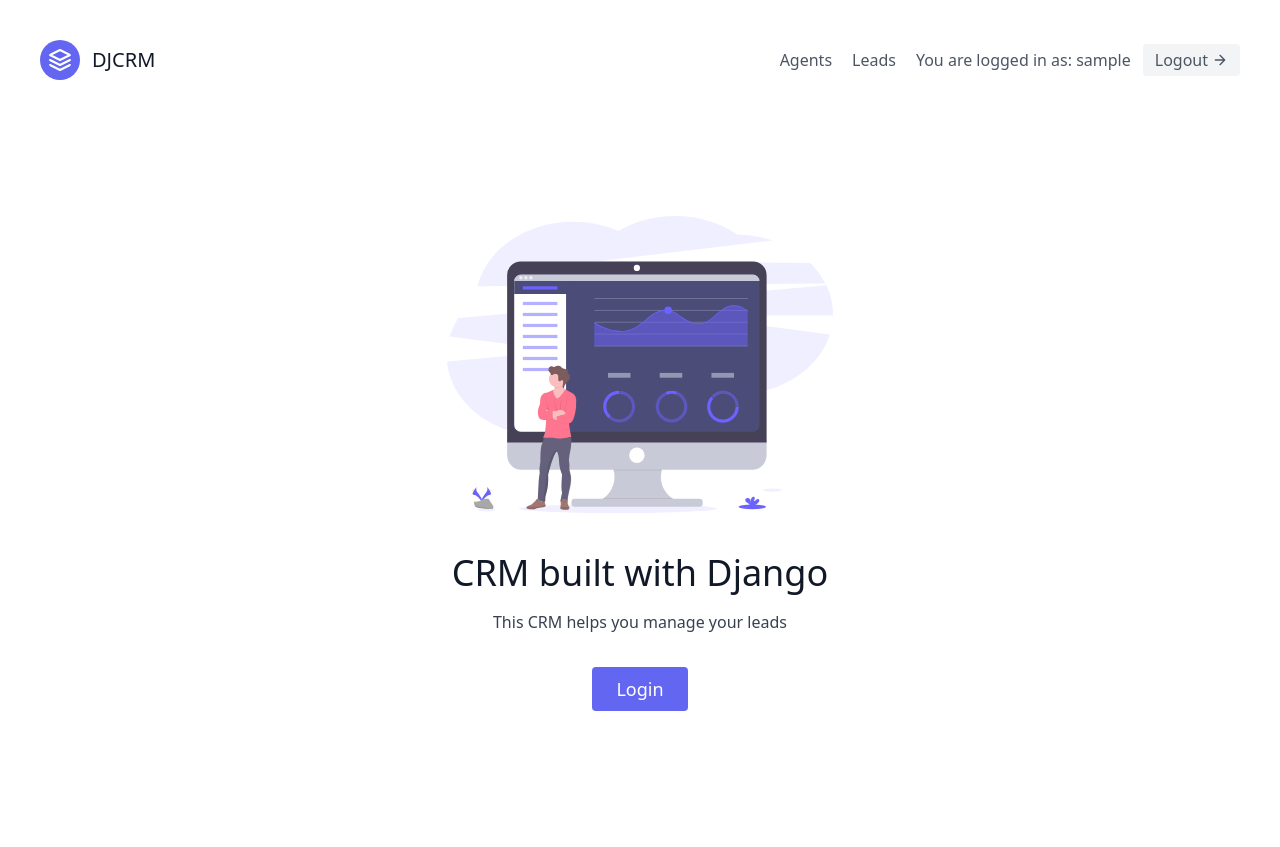
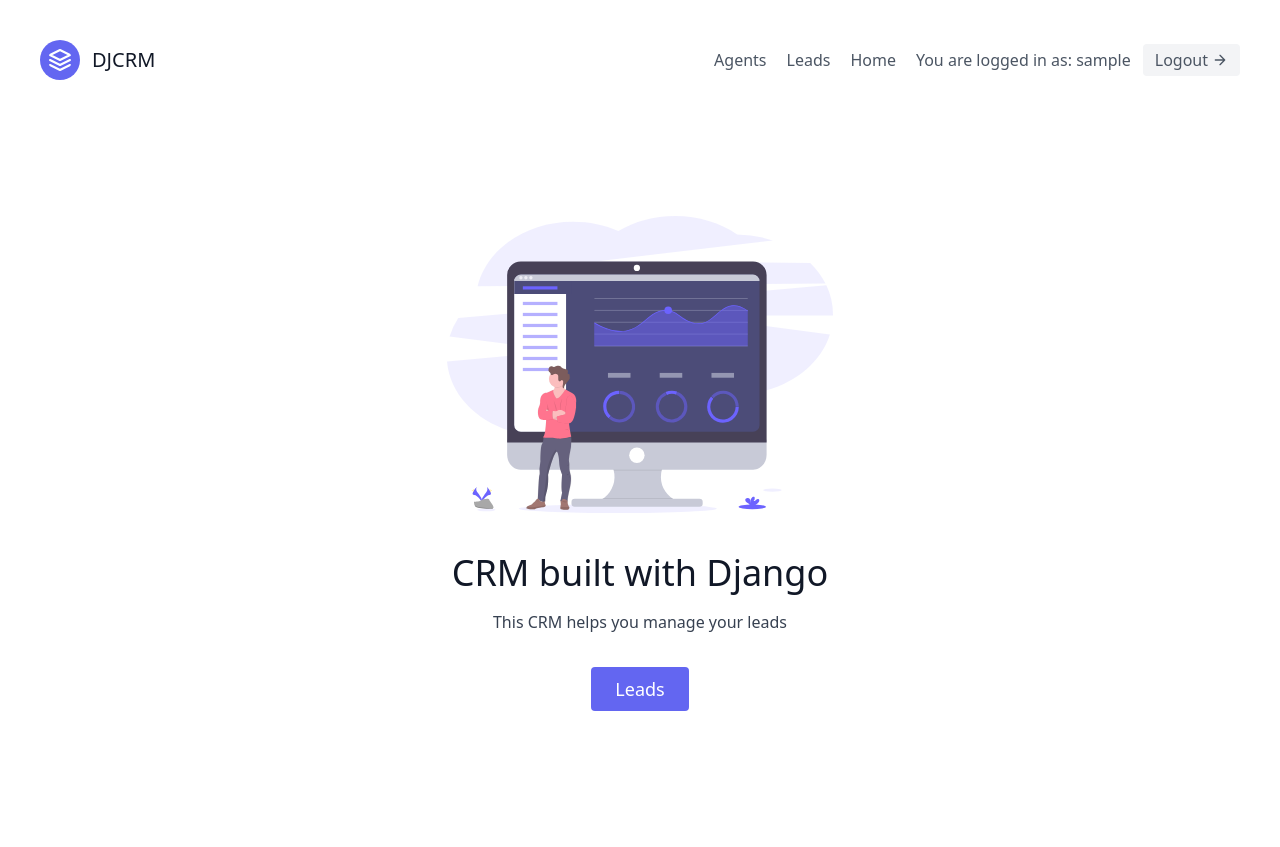
Before and after one commit to kayahankaya/djcrm, a Django app: page / in a window 1280 px wide. Run offline with Django 4.2, Linux system fonts and the light colour scheme; the visitor is signed in with stand-in values (Sample User, id 1).

Commit message:
modified landing and nav htmls

```diff
--- a/templates/landing.html
+++ b/templates/landing.html
@@ -13,9 +13,15 @@
             This CRM helps you manage your leads
         </p>
         <div class="flex justify-center">
+          {% if not request.user.is_authenticated %}
           <a href="{% url 'login' %}" class="inline-flex text-white bg-indigo-500 border-0 py-2 px-6 focus:outline-none hover:bg-indigo-600 rounded text-lg">
             Login
           </a>
+          {% else %}
+          <a href="{% url 'leads:lead-list' %}" class="inline-flex text-white bg-indigo-500 border-0 py-2 px-6 focus:outline-none hover:bg-indigo-600 rounded text-lg">
+            Leads
+          </a>
+          {% endif %}
         </div>
       </div>
     </div>
--- a/templates/navbar.html
+++ b/templates/navbar.html
@@ -15,6 +15,7 @@
           {% endif %}
           <a href="{% url 'leads:lead-list' %}" class="mr-5 hover:text-gray-900">Leads</a>
           {% endif %}
+          <a href="{% url 'landing-page' %}" class="mr-5 hover:text-gray-900">Home</a>
       </nav>
       {% if request.user.is_authenticated %}
       <span class="ml-3 md:ml-0">You are logged in as: {{ request.user.username }}</span>
```
